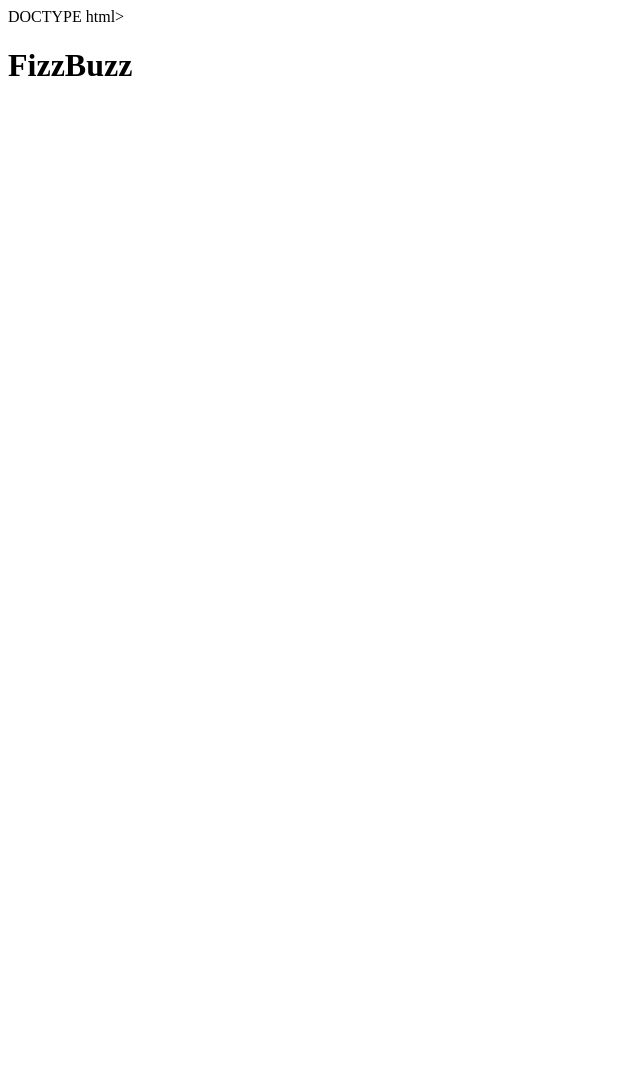
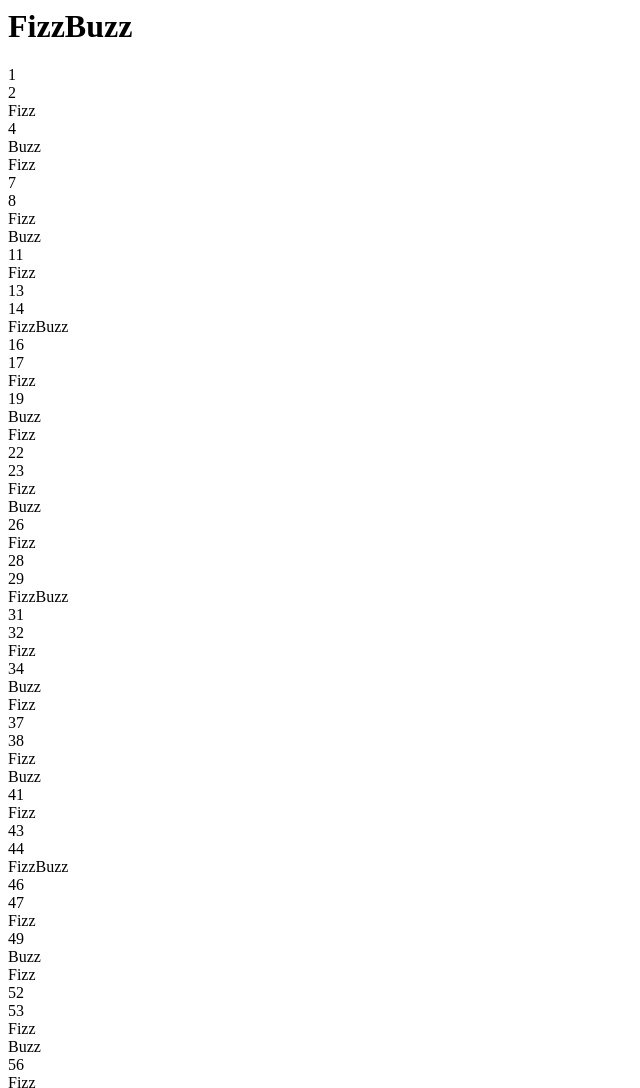
Before and after one commit to tinotringali/js-fizzbuzz, a plain HTML site: page index.html in a window 1280 px wide. Shown: the top 1088 px of the page, without its empty margins (0-640 px from the left). Before the commit the page ends 800 px from the top, so only its background shows below. Drawn offline with Linux system fonts and the light colour scheme.

Commit message:
agg README e soluzione JS

```diff
--- a/index.html
+++ b/index.html
@@ -1,4 +1,4 @@
-DOCTYPE html>
+<DOCTYPE html>
 <html lang="en">
 <head>
     <meta charset="UTF-8">
@@ -8,9 +8,8 @@ DOCTYPE html>
 </head>
 <body>
     <h1>FizzBuzz</h1>
-    <div class="container">
+    <div class="fizz-buzz-container"></div>
 
-    </div>
     <!-- java-script -->
     <script src="js/main.js"></script>
     <!-- java-script -->
--- a/js/main.js
+++ b/js/main.js
@@ -0,0 +1,42 @@
+'use strict';
+
+// variabile
+const containerFizzBuzz = document.querySelector('.fizz-buzz-container')
+let row = '';
+
+// ciclo da 1 a 100
+for (let i= 1; i <= 100; i++){
+    const tab = document.createElement('div');
+    containerFizzBuzz.append(tab);
+
+    // ciclo che assegna la parola FizzBuzz per tutti i numeri multipli di 3 e 5
+    if(i % 15 === 0){
+        row ='FizzBuzz'
+        tab.append(row);
+        tab.classList.add('FizzBuzz');
+        console.log('FizzBuzz');
+    }
+
+    // ciclo che assegna la parola Buzz per tutti i numeri multipli di 5
+    else if(i % 5 === 0){
+        row ='Buzz';
+        tab.append(row);
+        tab.classList.add('Buzz');
+        console.log('Buzz');
+    }
+
+    // ciclo che assegna la parola fizz per tutti i numeri multipli di 3
+    else if(i % 3 === 0){
+        row ='Fizz';
+        tab.append(row);
+        tab.classList.add('Fizz');
+        console.log('Fizz');
+    }
+
+    // altrimenti stampa tutti i numeri rimanenti
+    else {
+        tab.append(i);
+        tab.classList.add('number')
+        console.log(i);
+    }
+}
```
Also changed, not shown: 1 other file.
